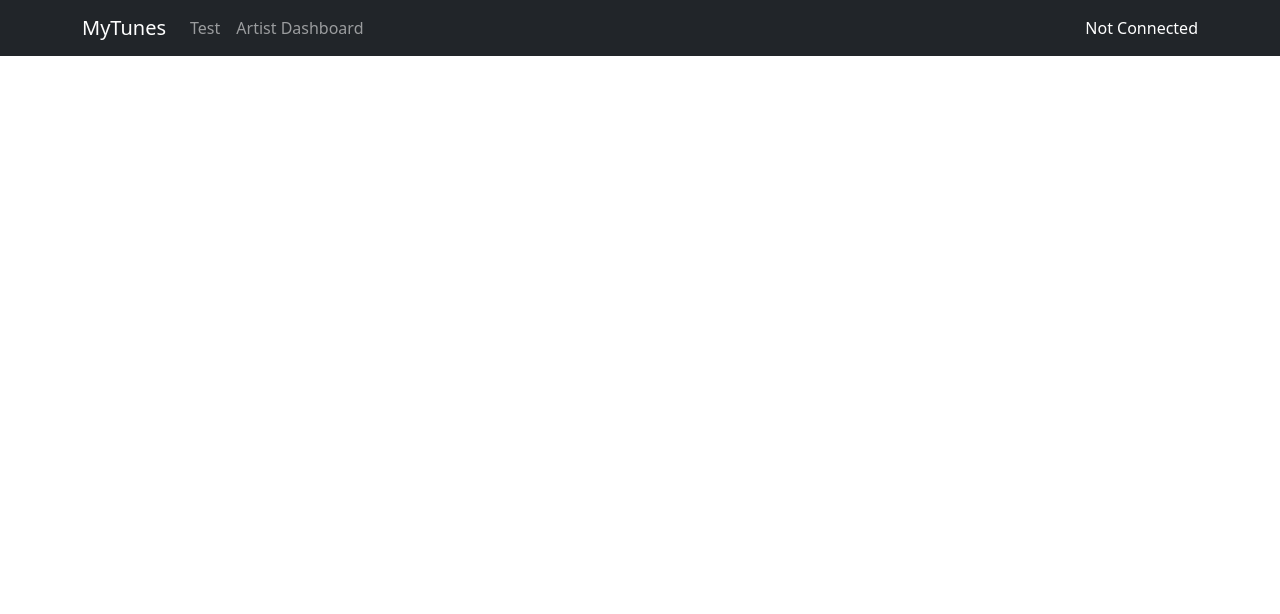
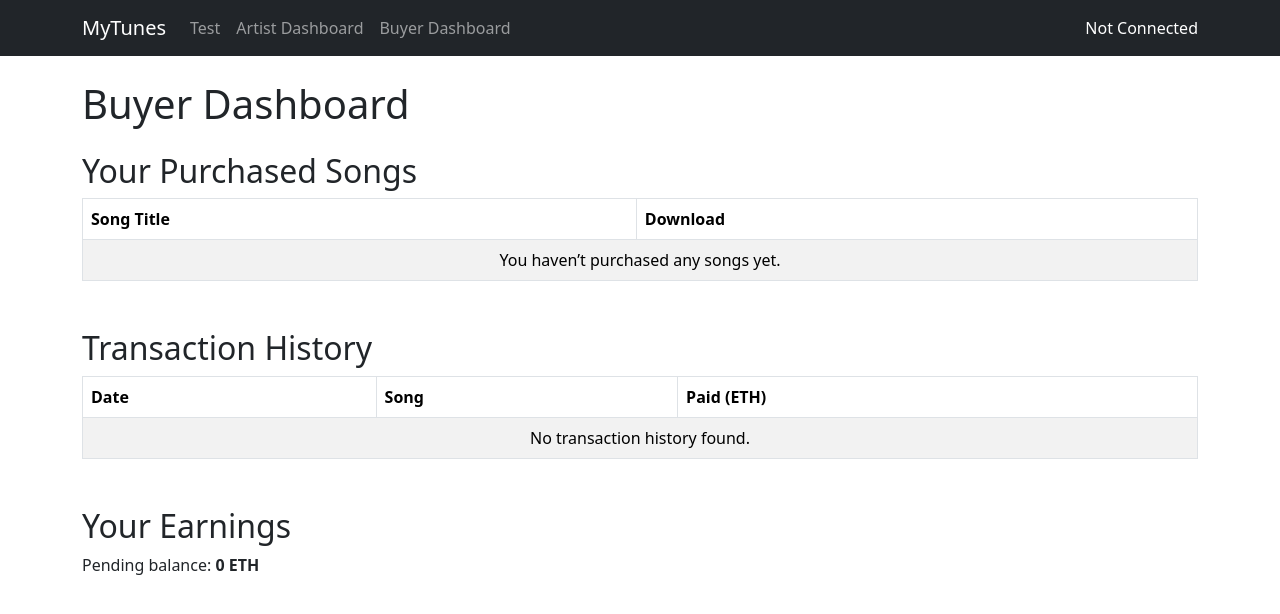
Before and after one commit to rezmayyy/DecentralizedMusicApp, a React (Create React App) app: page /buyerdashboard in a window 1280 px wide. Shown: the top 614 px of the page. Built offline with nearby package versions, Linux system fonts and the light colour scheme.

Commit message:
Buyer Dashboard Page Added

```diff
--- a/package.json
+++ b/package.json
@@ -8,6 +8,7 @@
     "@testing-library/react": "^16.3.0",
     "@testing-library/user-event": "^13.5.0",
     "bootstrap": "^5.3.5",
+    "ipfs-http-client": "^60.0.1",
     "react": "^19.1.0",
     "react-bootstrap": "^2.10.9",
     "react-dom": "^19.1.0",
--- a/src/App.js
+++ b/src/App.js
@@ -3,6 +3,7 @@ import NavigationBar from './components/NavigationBar.jsx';
 import Web3Provider from './components/Web3Context.js';
 import TestPage from './pages/TestPage.jsx';
 import ArtistDashboardPage from './pages/ArtistDashboardPage.jsx';
+import BuyerDashboardPage from './pages/BuyerDashboardPage.jsx'
 import 'bootstrap/dist/css/bootstrap.min.css';
 
 function App() {
@@ -13,6 +14,7 @@ function App() {
         <Routes>
           <Route path="/test" element={<TestPage />} />
 	  <Route path="/artistdashboard" element={<ArtistDashboardPage />} />
+    <Route path="/buyerdashboard" element={<BuyerDashboardPage />} />
         </Routes>
       </Router>
     </Web3Provider>
--- a/src/components/NavigationBar.jsx
+++ b/src/components/NavigationBar.jsx
@@ -15,6 +15,7 @@ function NavigationBar() {
                     <Nav className="me-auto">
                         <Nav.Link as={Link} to="/test">Test</Nav.Link>
                         <Nav.Link as={Link} to="/artistdashboard">Artist Dashboard</Nav.Link>
+                        <Nav.Link as={Link} to="/buyerdashboard">Buyer Dashboard</Nav.Link>
                     </Nav>
                     <Navbar.Text className="text-white">
                         {account ? `Connected: ${account.slice(0, 6)}...${account.slice(-4)}` : "Not Connected"}
--- /dev/null
+++ b/src/pages/BuyerDashboardPage.jsx
@@ -0,0 +1,151 @@
+import React, { useState, useEffect, useContext } from 'react';
+import { Container, Table, Button } from 'react-bootstrap';
+import Web3 from 'web3';
+import { Web3Context } from '../components/Web3Context';
+
+function BuyerDashboardPage() {
+  const { contract, account, web3 } = useContext(Web3Context);
+  const [purchases, setPurchases] = useState([]);
+  const [txHistory, setTxHistory] = useState([]);
+  const [earnings, setEarnings] = useState('0');
+
+  useEffect(() => {
+    const loadData = async () => {
+      if (!contract || !account) return;
+      const count = await contract.methods.nextSongId().call();
+      const bought = [];
+      for (let i = 1; i < count; i++) {
+        const has = await contract.methods.verifyPurchase(i, account).call();
+        if (!has) continue;
+        const s = await contract.methods.getSongDetails(i).call();
+        bought.push({
+          id: i,
+          title: s.title,
+          ipfsHash: s.ipfsHash,
+          priceWei: s.price
+        });
+      }
+      setPurchases(bought);
+
+      const events = await contract.getPastEvents('SongPurchasedBy', {
+        filter: { buyer: account },
+        fromBlock: 0,
+        toBlock: 'latest'
+      });
+
+      const historyData = await Promise.all(events.map(async (evt) => {
+        const songId = evt.returnValues.songId;
+        const block  = await web3.eth.getBlock(evt.blockNumber);
+        const s      = await contract.methods.getSongDetails(songId).call();
+        return {
+          date:   new Date(block.timestamp * 1000).toLocaleDateString(),
+          title:  s.title,
+          amount: Web3.utils.fromWei(s.price, 'ether')
+        };
+      }));
+      setTxHistory(historyData);
+
+      // Load contributor earnings if buyer is also a producer
+      const bal = await contract.methods.balances(account).call();
+      setEarnings(Web3.utils.fromWei(bal, 'ether'));
+    };
+
+    loadData();
+  }, [contract, account, web3]);
+
+  const handleWithdraw = async () => {
+    try {
+      await contract.methods.withdrawFunds().send({ from: account });
+      setEarnings('0');
+      alert('Withdraw successful!');
+    } catch (err) {
+      console.error(err);
+      alert('Withdrawal failed');
+    }
+  };
+
+  return (
+    <Container>
+      <h1 className="my-4">Buyer Dashboard</h1>
+      <section>
+        <h2>Your Purchased Songs</h2>
+        <Table striped bordered hover>
+          <thead>
+            <tr>
+              <th>Song Title</th>
+              <th>Download</th>
+            </tr>
+          </thead>
+          <tbody>
+            {purchases.length > 0 ? (
+              purchases.map((p, idx) => (
+                <tr key={idx}>
+                  <td>{p.title}</td>
+                  <td>
+                    <a
+                      href={`https://ipfs.io/ipfs/${p.ipfsHash}`}
+                      target="_blank"
+                      rel="noopener noreferrer"
+                    >
+                      Download
+                    </a>
+                  </td>
+                </tr>
+              ))
+            ) : (
+              <tr>
+                <td colSpan="2" className="text-center">
+                  You haven’t purchased any songs yet.
+                </td>
+              </tr>
+            )}
+          </tbody>
+        </Table>
+      </section>
+
+      <section className="mt-5">
+        <h2>Transaction History</h2>
+        <Table striped bordered hover>
+          <thead>
+            <tr>
+              <th>Date</th>
+              <th>Song</th>
+              <th>Paid (ETH)</th>
+            </tr>
+          </thead>
+          <tbody>
+            {txHistory.length > 0 ? (
+              txHistory.map((h, i) => (
+                <tr key={i}>
+                  <td>{h.date}</td>
+                  <td>{h.title}</td>
+                  <td>{h.amount}</td>
+                </tr>
+              ))
+            ) : (
+              <tr>
+                <td colSpan="3" className="text-center">
+                  No transaction history found.
+                </td>
+              </tr>
+            )}
+          </tbody>
+        </Table>
+      </section>
+
+      <section className="mt-5">
+        <h2>Your Earnings</h2>
+        <p>
+          Pending balance: <b>{earnings} ETH</b>{' '}
+          {parseFloat(earnings) > 0 && (
+            <Button variant="outline-success" size="sm" onClick={handleWithdraw}>
+              Withdraw
+            </Button>
+          )}
+        </p>
+      </section>
+    </Container>
+  );
+}
+
+export default BuyerDashboardPage;
```
Also changed, not shown: 2 other files (tests, documents, lock files or other folders).
